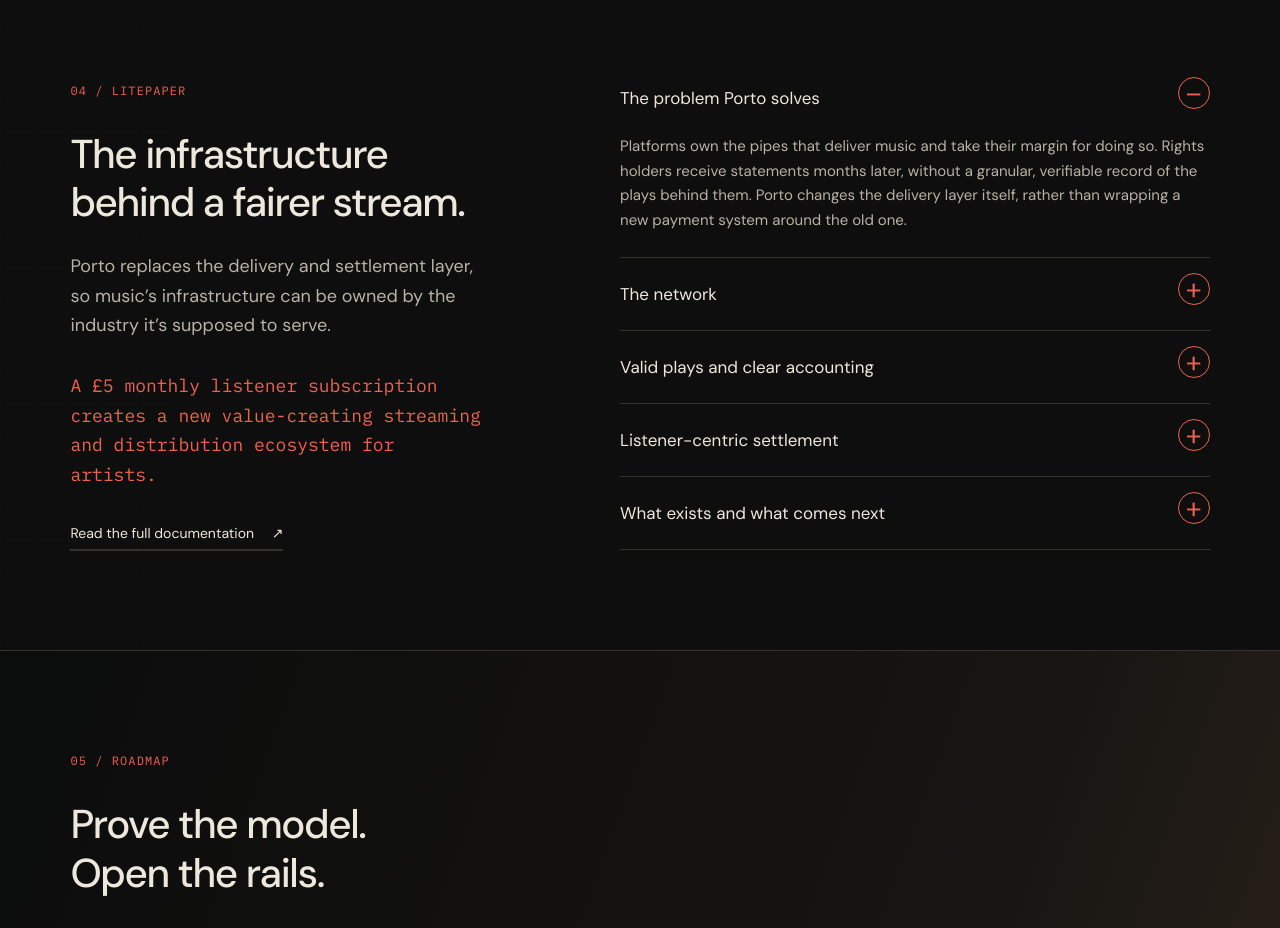
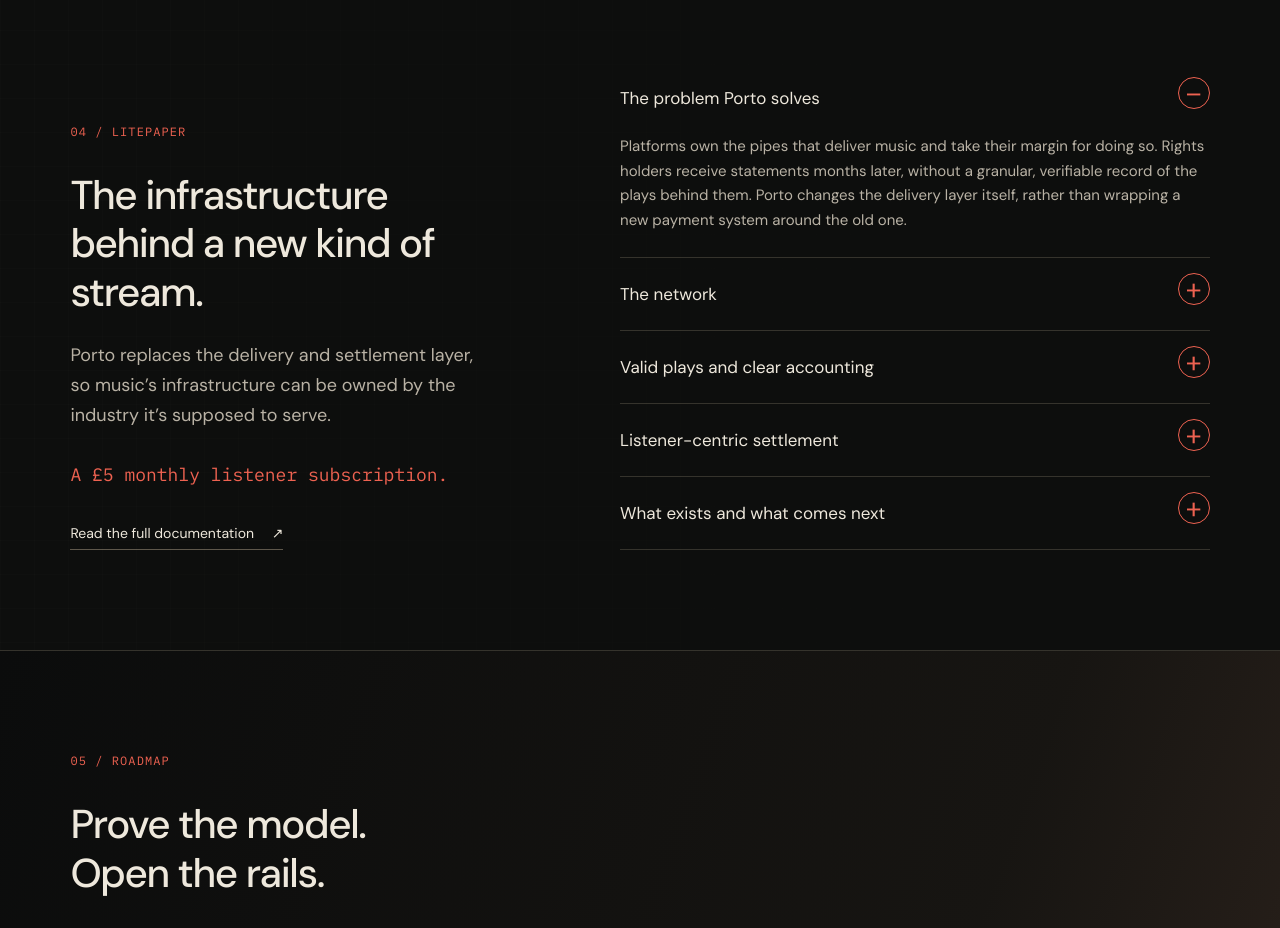
Before and after one commit to porto-labs-xyz/lander, a Gatsby site: page / in a window 1280 px wide. Shown: the part 3280-4208 px from the top of the page. Built offline with nearby package versions, Linux system fonts and the light colour scheme; Gatsby itself is replaced by a stand-in of ours.

Commit message:
Simplify litepaper subscription message

```diff
--- a/src/pages/index.jsx
+++ b/src/pages/index.jsx
@@ -126,7 +126,7 @@
         </section>
 
         <section className="section litepaper-section" id="litepaper">
-          <div className="litepaper-intro"><p className="eyebrow">04 / Litepaper</p><h2>The infrastructure behind a fairer stream.</h2><p>Porto replaces the delivery and settlement layer, so music’s infrastructure can be owned by the industry it’s supposed to serve.</p><p className="litepaper-price">A £5 monthly listener subscription creates a new value-creating streaming and distribution ecosystem for artists.</p><a className="text-link" href="https://docs.portolabs.xyz" target="_blank" rel="noopener noreferrer">Read the full documentation <span aria-hidden="true">↗</span></a></div>
+          <div className="litepaper-intro"><p className="eyebrow">04 / Litepaper</p><h2>The infrastructure behind a new kind of stream.</h2><p>Porto replaces the delivery and settlement layer, so music’s infrastructure can be owned by the industry it’s supposed to serve.</p><p className="litepaper-price">A £5 monthly listener subscription.</p><a className="text-link" href="https://docs.portolabs.xyz" target="_blank" rel="noopener noreferrer">Read the full documentation <span aria-hidden="true">↗</span></a></div>
           <div className="questions">
             <details open><summary>The problem Porto solves</summary><p>Platforms own the pipes that deliver music and take their margin for doing so. Rights holders receive statements months later, without a granular, verifiable record of the plays behind them. Porto changes the delivery layer itself, rather than wrapping a new payment system around the old one.</p></details>
             <details><summary>The network</summary><p>Node operators cache and serve licensed audio. Porto Chain records valid plays and runs the accounting needed to allocate the resulting revenue. It is a music-specific app-chain, designed for stream accounting and royalty settlement rather than general-purpose applications.</p></details>
```
